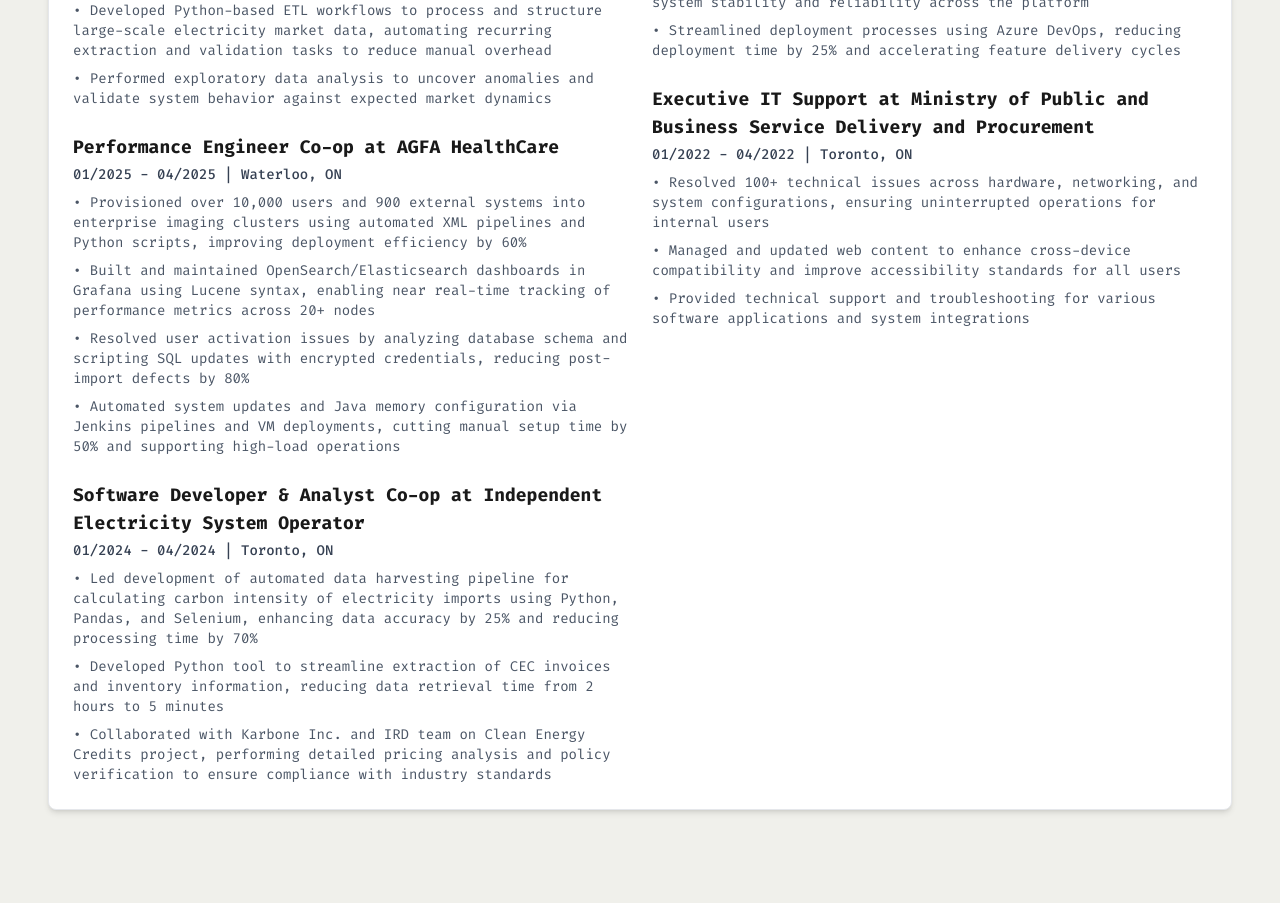
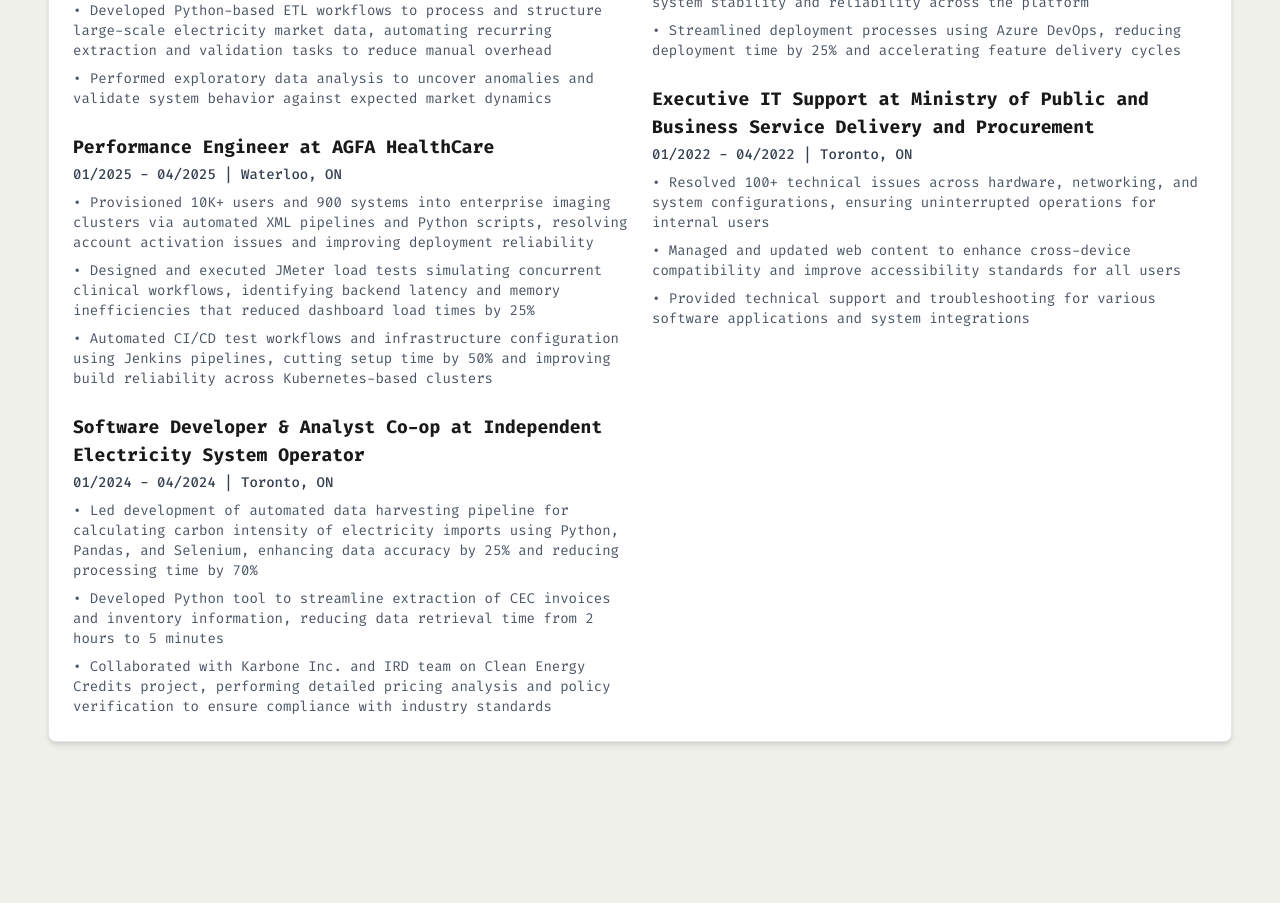
Before and after one commit to karanchampaneri/karanchampaneri.github.io, a React (Vite) app: page / in a window 1280 px wide. Shown: the part 2520-3423 px from the top of the page. Built offline with nearby package versions, Linux system fonts and the light colour scheme.

Commit message:
feat: update job title and enhance project descriptions in About section

```diff
--- a/src/components/sections/About.jsx
+++ b/src/components/sections/About.jsx
@@ -268,20 +268,16 @@
 
                   {/* AGFA HealthCare */}
                   <div>
-                    <h4 className={`text-lg font-bold mb-1 ${isDarkMode ? 'text-[#f3f4f6]' : 'text-[#191919]'
-                      }`}>
-                      Performance Engineer Co-op at AGFA HealthCare
+                    <h4 className={`text-lg font-bold mb-1 ${isDarkMode ? 'text-[#f3f4f6]' : 'text-[#191919]'}`}>
+                      Performance Engineer at AGFA HealthCare
                     </h4>
-                    <p className={`text-sm mb-2 font-medium ${isDarkMode ? 'text-gray-300' : 'text-gray-700'
-                      }`}>
+                    <p className={`text-sm mb-2 font-medium ${isDarkMode ? 'text-gray-300' : 'text-gray-700'}`}>
                       01/2025 - 04/2025 | Waterloo, ON
                     </p>
-                    <ul className={`text-sm space-y-2 ${isDarkMode ? 'text-gray-400' : 'text-gray-600'
-                      }`}>
-                      <li>• Provisioned over 10,000 users and 900 external systems into enterprise imaging clusters using automated XML pipelines and Python scripts, improving deployment efficiency by 60%</li>
-                      <li>• Built and maintained OpenSearch/Elasticsearch dashboards in Grafana using Lucene syntax, enabling near real-time tracking of performance metrics across 20+ nodes</li>
-                      <li>• Resolved user activation issues by analyzing database schema and scripting SQL updates with encrypted credentials, reducing post-import defects by 80%</li>
-                      <li>• Automated system updates and Java memory configuration via Jenkins pipelines and VM deployments, cutting manual setup time by 50% and supporting high-load operations</li>
+                    <ul className={`text-sm space-y-2 ${isDarkMode ? 'text-gray-400' : 'text-gray-600'}`}>
+                      <li>• Provisioned 10K+ users and 900 systems into enterprise imaging clusters via automated XML pipelines and Python scripts, resolving account activation issues and improving deployment reliability</li>
+                      <li>• Designed and executed JMeter load tests simulating concurrent clinical workflows, identifying backend latency and memory inefficiencies that reduced dashboard load times by 25%</li>
+                      <li>• Automated CI/CD test workflows and infrastructure configuration using Jenkins pipelines, cutting setup time by 50% and improving build reliability across Kubernetes-based clusters</li>
                     </ul>
                   </div>
 
```
